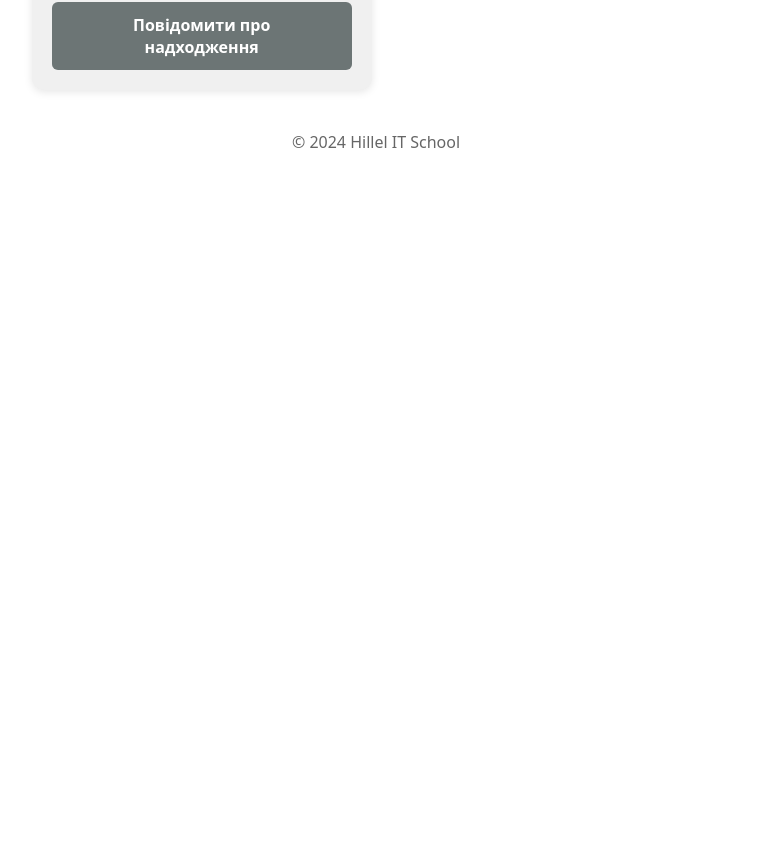
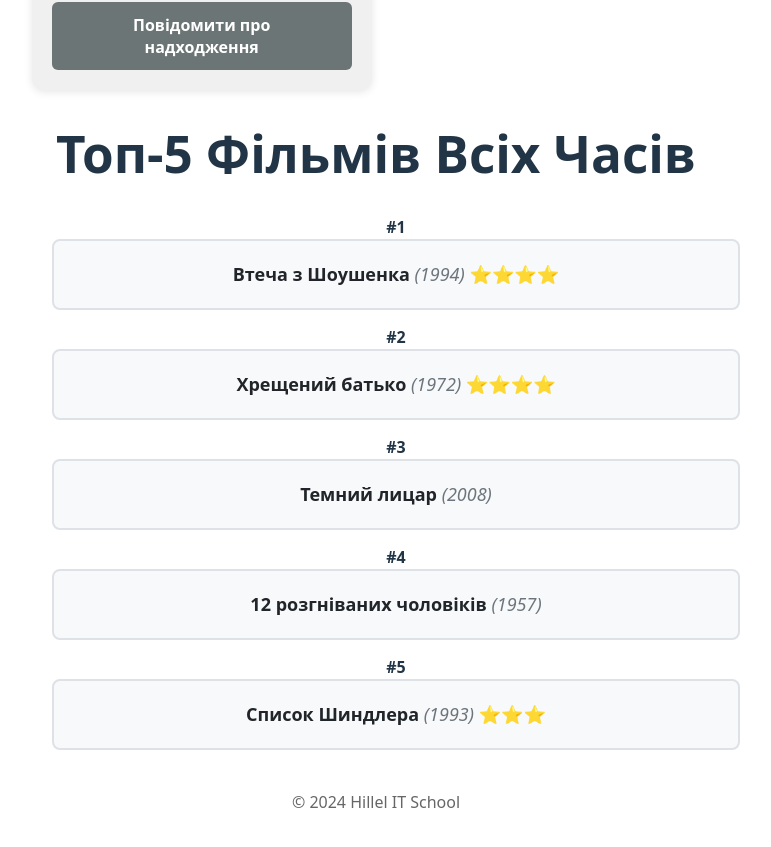
Before and after one commit to fullstack-and-test/react-redux-course, a React (Vite) app: page / in a window 1280 px wide. Shown: the part 3999-4846 px from the top of the page, without its empty margins (264-1035 px from the left). Before the commit the page ends 4205 px from the top, so only its background shows below. Built offline with nearby package versions, Linux system fonts and the light colour scheme.

Commit message:
Added FilmItem component

```diff
--- a/src/App.jsx
+++ b/src/App.jsx
@@ -1,4 +1,7 @@
+import React, { Fragment } from "react";
+
 import "./App.css";
+
 import ProductCard from "./components/ProductCard.jsx";
 import ProductPrice from "./components/ProductPrice.jsx";
 import UserProfile from "./components/UserProfile.jsx";
@@ -6,8 +9,17 @@ import UserCard from "./components/UserCard.jsx";
 import UserStatus from "./components/UserStatus.jsx";
 import Button from "./components/Button.jsx";
 import Counter from "./components/Counter.jsx";
+import FilmItem from "./components/FilmItem";
 
 function App() {
+  const topFilms = [
+    { id: 101, title: "Втеча з Шоушенка", year: 1994, rating: 4.8 },
+    { id: 102, title: "Хрещений батько", year: 1972, rating: 4.9 },
+    { id: 103, title: "Темний лицар", year: 2008 },
+    { id: 104, title: "12 розгніваних чоловіків", year: 1957 },
+    { id: 105, title: "Список Шиндлера", year: 1993, rating: 3 },
+  ];
+
   return (
     <main>
       <UserProfile />
@@ -102,6 +114,19 @@ function App() {
       <ProductCard />
       <ProductCard />
       <ProductCard />
+
+      <div>
+        <h1>Топ-5 Фільмів Всіх Часів</h1>
+        <ul>
+          {topFilms.map(({ id, title, year, rating }, index) => (
+            <Fragment key={id}>
+              <strong>#{index + 1}</strong>
+              <FilmItem title={title} year={year} rating={rating} />
+            </Fragment>
+          ))}
+        </ul>
+      </div>
+
       <footer>© 2024 Hillel IT School</footer>
     </main>
   );
--- /dev/null
+++ b/src/components/FilmItem.css
@@ -0,0 +1,28 @@
+.film-item {
+  background-color: #f8f9fa;
+  border: 2px solid #dee2e6;
+  border-radius: 8px;
+  padding: 20px;
+  margin-bottom: 15px;
+  transition: all 0.3s ease;
+  font-size: 18px;
+  color: #495057;
+  list-style: none;
+}
+
+.film-item:hover {
+  background-color: #e9ecef;
+  border-color: #007bff;
+  transform: translateX(10px);
+  box-shadow: 0 4px 8px rgba(0, 0, 0, 0.1);
+}
+
+.film-title {
+  font-weight: bold;
+  color: #212529;
+}
+
+.film-year {
+  color: #6c757d;
+  font-style: italic;
+}
--- /dev/null
+++ b/src/components/FilmItem.jsx
@@ -0,0 +1,11 @@
+import "./FilmItem.css";
+
+export default function FilmItem({ title, year, rating }) {
+  return (
+    <li className="film-item">
+      <span className="film-title">{title}</span>{" "}
+      <span className="film-year">({year})</span>{" "}
+      <span>{rating > 0 && "⭐".repeat(rating)}</span>{" "}
+    </li>
+  );
+}
```
